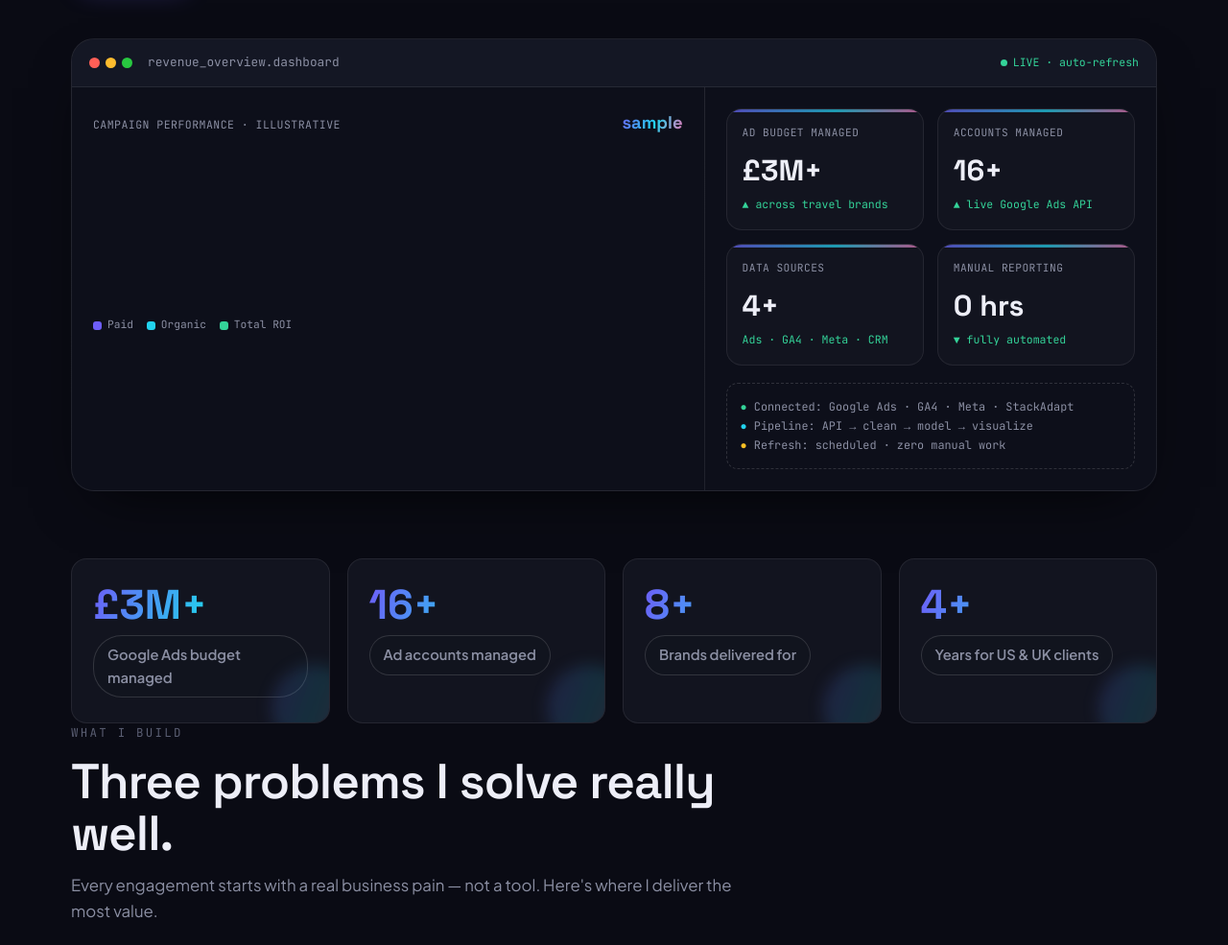
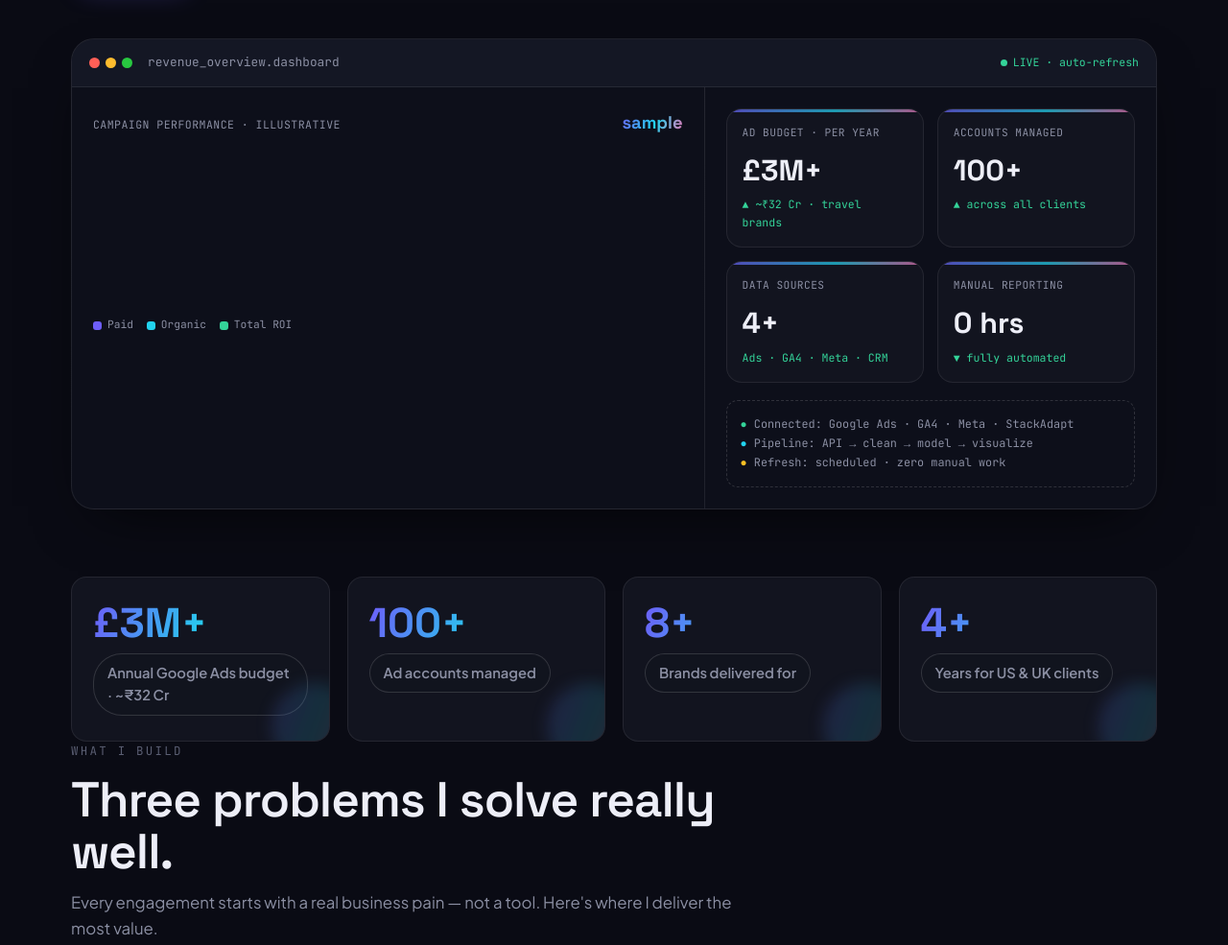
Before and after one commit to DebashishKumarBora/DebashishKumarBora.github.io, a plain HTML site: page index.html in a window 1280 px wide. Shown: the part 920-1905 px from the top of the page at 96% size. Drawn offline with Linux system fonts and the light colour scheme.

Commit message:
Update index.html

```diff
--- a/index.html
+++ b/index.html
@@ -631,8 +631,8 @@ footer{border-top:1px solid var(--border);padding:40px 0;margin-top:30px}
       </div>
       <div>
         <div class="kpi-row">
-          <div class="kpi"><div class="label">Ad budget managed</div><div class="val" data-count="3" data-prefix="£" data-suffix="M+">£0M+</div><div class="delta">▲ across travel brands</div></div>
-          <div class="kpi"><div class="label">Accounts managed</div><div class="val" data-count="16" data-suffix="+">0+</div><div class="delta">▲ live Google Ads API</div></div>
+          <div class="kpi"><div class="label">Ad budget · per year</div><div class="val" data-count="3" data-prefix="£" data-suffix="M+">£0M+</div><div class="delta">▲ ~&#8377;32 Cr · travel brands</div></div>
+          <div class="kpi"><div class="label">Accounts managed</div><div class="val" data-count="100" data-suffix="+">0+</div><div class="delta">▲ across all clients</div></div>
           <div class="kpi"><div class="label">Data sources</div><div class="val" data-count="4" data-suffix="+">0+</div><div class="delta">Ads · GA4 · Meta · CRM</div></div>
           <div class="kpi"><div class="label">Manual reporting</div><div class="val" data-count="0" data-text="0 hrs">0</div><div class="delta">▼ fully automated</div></div>
         </div>
@@ -649,8 +649,8 @@ footer{border-top:1px solid var(--border);padding:40px 0;margin-top:30px}
 <!-- PROOF -->
 <section class="wrap" id="proof" style="padding-top:30px">
   <div class="proof">
-    <div class="stat reveal"><div class="big grad-text" data-count="3" data-prefix="£" data-suffix="M+">£0M+</div><div class="cap">Google Ads budget managed</div></div>
-    <div class="stat reveal"><div class="big grad-text" data-count="16" data-suffix="+">0+</div><div class="cap">Ad accounts managed</div></div>
+    <div class="stat reveal"><div class="big grad-text" data-count="3" data-prefix="£" data-suffix="M+">£0M+</div><div class="cap">Annual Google Ads budget &middot; ~&#8377;32 Cr</div></div>
+    <div class="stat reveal"><div class="big grad-text" data-count="100" data-suffix="+">0+</div><div class="cap">Ad accounts managed</div></div>
     <div class="stat reveal"><div class="big grad-text" data-count="8" data-suffix="+">0+</div><div class="cap">Brands delivered for</div></div>
     <div class="stat reveal"><div class="big grad-text" data-count="4" data-suffix="+">0+</div><div class="cap">Years for US &amp; UK clients</div></div>
   </div>
@@ -761,20 +761,20 @@ footer{border-top:1px solid var(--border);padding:40px 0;margin-top:30px}
   <div class="sec-head reveal">
     <span class="eyebrow">Clients</span>
     <h2>Brands I've delivered for.</h2>
-    <p>From UK travel leaders to US property and global BPM &mdash; including <b>£3M+</b> in Google Ads budget managed across top travel accounts.</p>
+    <p>From UK travel leaders to US property and global BPM &mdash; including <b>£3M+ per year</b> (~&#8377;32 crore) in Google Ads budget managed on top travel accounts alone, plus <b>100+ ad accounts</b> across 4+ years.</p>
   </div>
   <div class="clients-grid">
     <a class="client reveal" href="https://www.southalltravel.co.uk/" target="_blank" rel="noopener">
       <div class="lock"><img class="cl-logo" src="https://www.google.com/s2/favicons?domain=southalltravel.co.uk&sz=128" alt="Southall Travel" loading="lazy" onerror="this.closest('.client').classList.add('noimg')"><span class="mono-badge">S</span>
         <div class="cl-id"><div class="nm">Southall Travel</div><div class="sector">Travel · UK</div></div></div>
       <div class="desc">One of the UK's largest travel agencies &mdash; paid search at scale.</div>
-      <span class="badge2">£1.5M+ Google Ads</span><span class="visit">Visit site ↗</span>
+      <span class="badge2">£1.5M+/yr · ~&#8377;16 Cr</span><span class="visit">Visit site ↗</span>
     </a>
     <a class="client reveal" href="https://www.awayholidays.co.uk/" target="_blank" rel="noopener">
       <div class="lock"><img class="cl-logo" src="https://www.google.com/s2/favicons?domain=awayholidays.co.uk&sz=128" alt="Away Holidays" loading="lazy" onerror="this.closest('.client').classList.add('noimg')"><span class="mono-badge">A</span>
         <div class="cl-id"><div class="nm">Away Holidays</div><div class="sector">Travel · UK</div></div></div>
       <div class="desc">UK holidays specialist &mdash; performance &amp; paid media.</div>
-      <span class="badge2">£1.6M+ Google Ads</span><span class="visit">Visit site ↗</span>
+      <span class="badge2">£1.6M+/yr · ~&#8377;17 Cr</span><span class="visit">Visit site ↗</span>
     </a>
     <a class="client reveal" href="https://www.advantage.com/" target="_blank" rel="noopener">
       <div class="lock"><img class="cl-logo" src="https://www.google.com/s2/favicons?domain=advantage.com&sz=128" alt="Advantage Rent A Car" loading="lazy" onerror="this.closest('.client').classList.add('noimg')"><span class="mono-badge">A</span>
@@ -1106,7 +1106,7 @@ const INTENTS=[
   a:["This is his edge &#129302;: he bakes <b>AI right into the dashboards</b>. Your team can ask questions in plain English and get answers, plus <b>smart recommendations</b> like &lsquo;shift 12% budget to your top performer &rarr; +$4.2k projected&rsquo;. Not just charts of what happened &mdash; AI that says what to do next."],
   next:['Show me his AI command center','What tools does he use?','How do I hire him?']},
  {kw:['result','results','metric','metrics','roi','revenue','proof','outcome','outcomes','impact','achieve','achievement','success'],ph:['his results','what results','case study','track record','how good'],
-  a:["What he's handled &#128200;:<br>&bull; <b>£3M+</b> Google Ads budget managed across top travel brands (Southall Travel, Away Holidays &amp; more)<br>&bull; <b>16+</b> ad accounts managed via live Google Ads API<br>&bull; Manual reporting wiped out through automation<br>&bull; One Looker build surfaced <b>121M+ impressions &amp; 86K conversions</b> for a travel client."],
+  a:["What he's handled &#128200;:<br>&bull; <b>£3M+ per year</b> (~&#8377;32 Cr) in Google Ads budget across top travel brands &mdash; Southall <b>£1.5M+/yr</b>, Away Holidays <b>£1.6M+/yr</b><br>&bull; <b>100+</b> ad accounts managed across clients<br>&bull; Manual reporting wiped out through automation<br>&bull; One Looker build surfaced <b>121M+ impressions &amp; 86K conversions</b> for a travel client."],
   next:['Show me his best project','What does he do?','How do I hire him?']},
  {kw:['tool','tools','tech','stack','software','skill','skills','technology','use','uses'],ph:['what tools','his stack','tech stack','what does he use','tools he uses','what can he use'],
   a:["His toolkit &#128736;&#65039;:<br>&bull; <b>BI:</b> Power BI (DAX, Power Query), Looker Studio, Looker, Tableau<br>&bull; <b>Data:</b> SQL, MySQL, BigQuery, modeling &amp; cleaning<br>&bull; <b>Marketing:</b> GA4, Google Ads, Meta, StackAdapt, SEM<br>&bull; <b>AI &amp; automation:</b> Google Apps Script, Azure, Claude AI &#129302;"],
@@ -1163,7 +1163,7 @@ const INTENTS=[
   a:["Certified in <b>Google Data Analytics</b>, <b>Microsoft Power BI</b>, <b>Advanced Excel</b> and Data Analytics (Henry Harvin) &mdash; plus the IIT Dhanbad MBA. &#127941;"],
   next:['What tools does he use?','See his results','How do I hire him?']},
  {kw:['experience','years','clients','client','worked','companies','career','brands'],ph:['how many years','his experience','who has he worked','years of experience','work history','who are his clients','his clients'],
-  a:["<b>4+ years</b> for <b>US &amp; UK clients</b> &mdash; including <b>Southall Travel</b>, <b>Away Holidays</b>, <b>Advantage Rent A Car</b>, <b>Sail</b> (US property) &amp; <b>QX Global</b>. He's managed <b>£3M+</b> in Google Ads budget across top travel accounts. See the <b>Clients</b> section for the full list. &#129309;"],
+  a:["<b>4+ years</b> for <b>US &amp; UK clients</b> &mdash; including <b>Southall Travel</b>, <b>Away Holidays</b>, <b>Advantage Rent A Car</b>, <b>Sail</b> (US property) &amp; <b>QX Global</b>. He's managed <b>£3M+ per year</b> (~&#8377;32 Cr) in Google Ads budget and <b>100+ ad accounts</b>. See the <b>Clients</b> section for the full list. &#129309;"],
   next:['See his results','Show me his best project','How do I hire him?']},
  {kw:['industry','industries','niche','sector','sectors'],ph:['what industries','who do you work with','types of clients','what kind of clients','what clients'],
   a:["He's worked across <b>marketing, finance, real estate, e-commerce &amp; operations</b> &mdash; anywhere there's scattered data and too many manual reports. If your numbers live in five places, that's his zone."],
```
